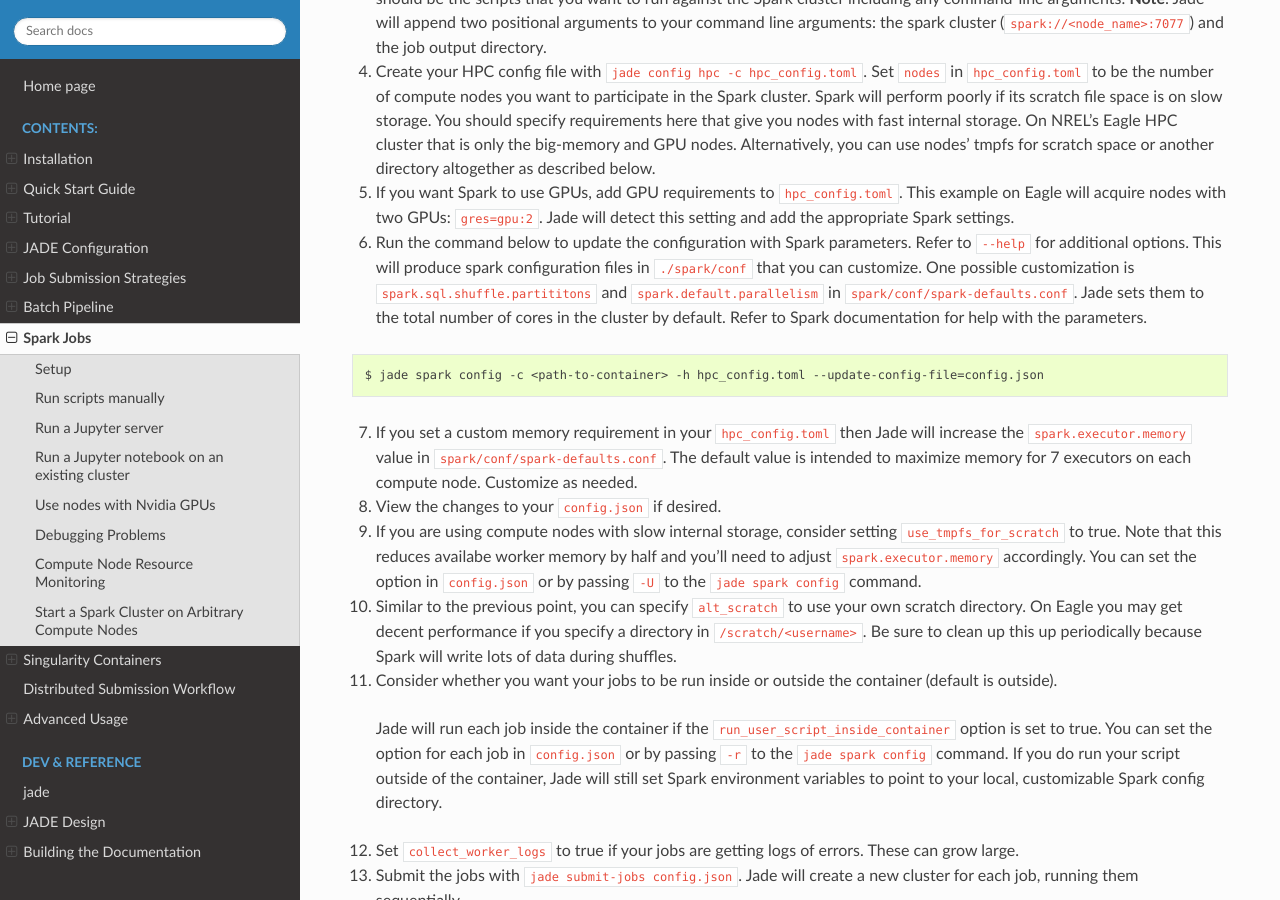
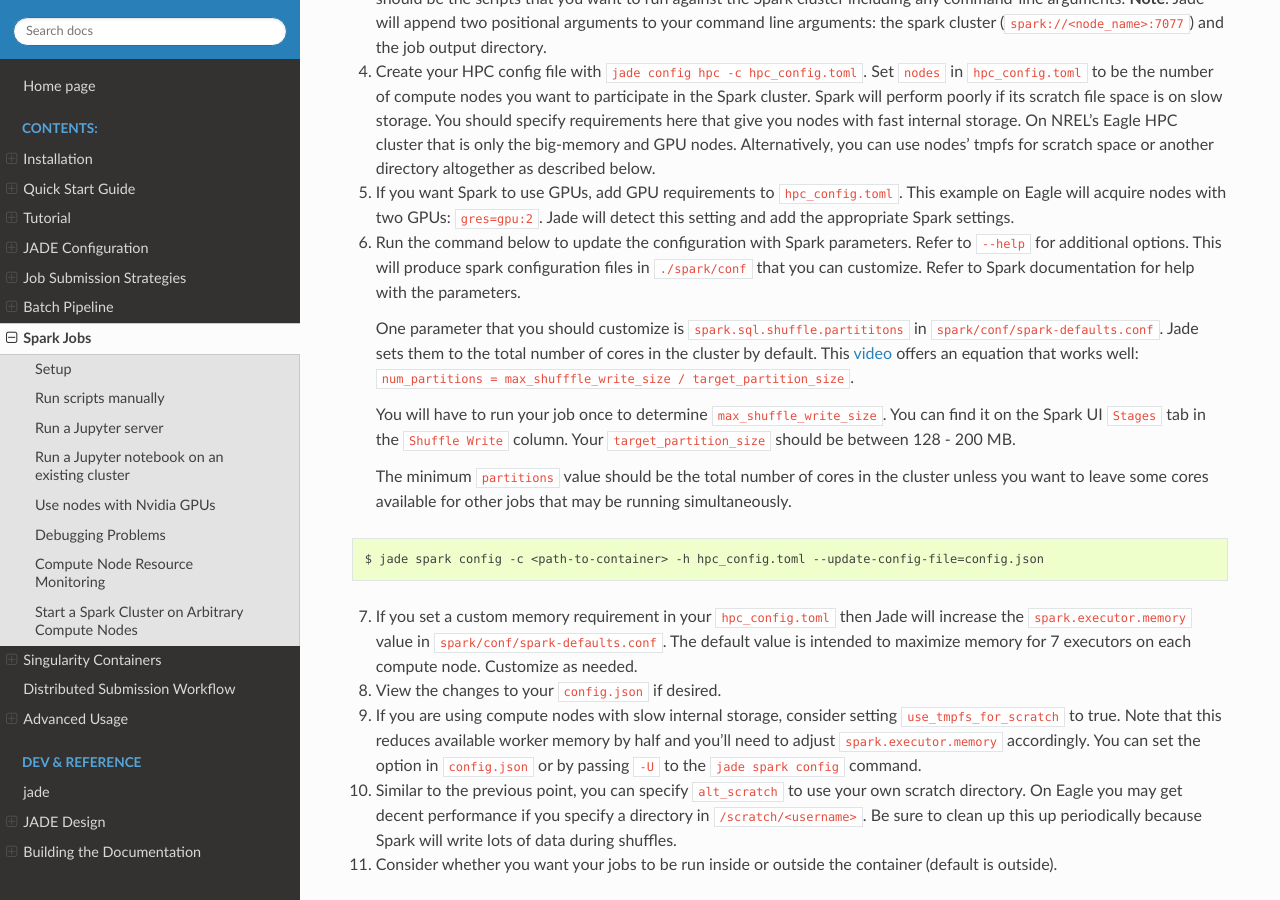
Before and after one commit to NREL/jade, a Sphinx documentation site: the page built from docs/source/spark_jobs.rst, in a window 1280 px wide and 900 px high, scrolled down 470 px. Built offline with Sphinx 7.4.7 and the Read the Docs theme 2.0.0, drawn with Linux system fonts in a browser that asks for light colours; pages that are not in the unit, such as notebooks, are missing from menus.

Commit message:
Update docs for spark.shuffle.partitions

```diff
--- a/docs/source/spark_jobs.rst
+++ b/docs/source/spark_jobs.rst
@@ -31,10 +31,20 @@ Setup
    appropriate Spark settings.
 6. Run the command below to update the configuration with Spark parameters. Refer to ``--help`` for
    additional options. This will produce spark configuration files in ``./spark/conf`` that you
-   can customize. One possible customization is ``spark.sql.shuffle.partititons`` and
-   ``spark.default.parallelism`` in ``spark/conf/spark-defaults.conf``. Jade sets them to the total
-   number of cores in the cluster by default. Refer to Spark documentation for help with the
-   parameters.
+   can customize. Refer to Spark documentation for help with the parameters.
+
+   One parameter that you should customize is ``spark.sql.shuffle.partititons`` in
+   ``spark/conf/spark-defaults.conf``.
+   Jade sets them to the total number of cores in the cluster by default.  This
+   `video <https://www.youtube.com/watch?v=daXEp4HmS-E&t=4251s>`_ offers an equation that works
+   well: ``num_partitions = max_shufffle_write_size / target_partition_size``.
+
+   You will have to run your job once to determine ``max_shuffle_write_size``. You can find it on
+   the Spark UI ``Stages`` tab in the ``Shuffle Write`` column. Your ``target_partition_size``
+   should be between 128 - 200 MB.
+
+   The minimum ``partitions`` value should be the total number of cores in the cluster unless you
+   want to leave some cores available for other jobs that may be running simultaneously.
 
 ::
 
@@ -45,7 +55,7 @@ Setup
    intended to maximize memory for 7 executors on each compute node. Customize as needed.
 8. View the changes to your ``config.json`` if desired.
 9. If you are using compute nodes with slow internal storage, consider setting ``use_tmpfs_for_scratch``
-   to true. Note that this reduces availabe worker memory by half and you'll need to adjust
+   to true. Note that this reduces available worker memory by half and you'll need to adjust
    ``spark.executor.memory`` accordingly. You can set the option in ``config.json`` or by passing
    ``-U`` to the ``jade spark config`` command.
 10. Similar to the previous point, you can specify ``alt_scratch`` to use your own scratch directory.
```
